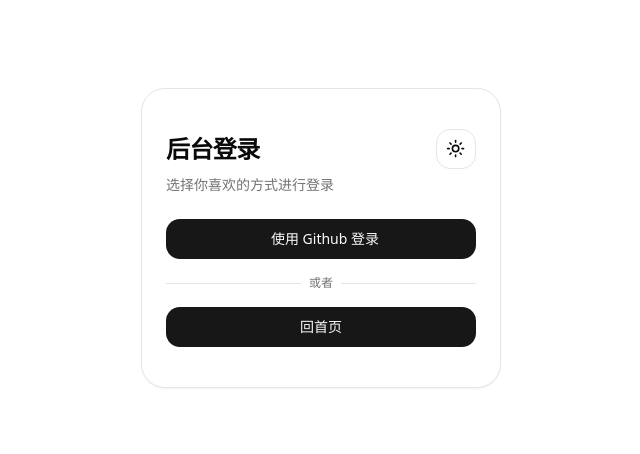
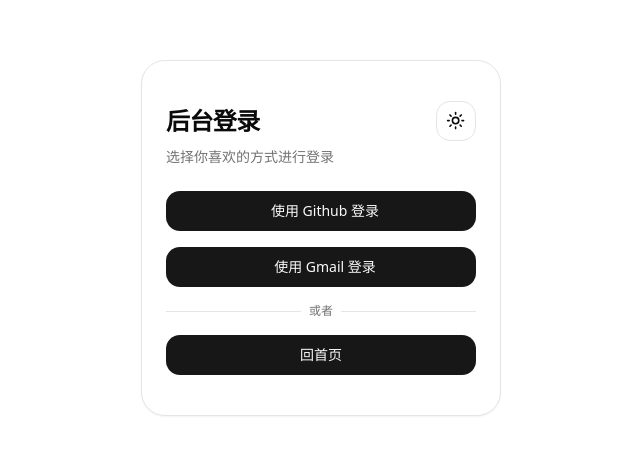
Before and after one commit to MattGRP/GaTT, a Next.js app: page /auth/sign_in in a window 1280 px wide. Shown: the part 162-616 px from the top of the page, without its empty margins (319-959 px from the left). Built offline with nearby package versions, Linux system fonts and the light colour scheme; no server answers; the database is empty; what tailwindcss-animated, tailwindcss-debug-screens would draw is missing.

Commit message:
添加gmail登录

```diff
--- a/features/auth/pages/sign-in-page.tsx
+++ b/features/auth/pages/sign-in-page.tsx
@@ -11,12 +11,12 @@ import {
   CardTitle,
 } from "@/components/ui/card";
 
-import { IconBrandGithub } from "@/components/icons";
+import {IconBrandGithub, IconLogoGmail} from "@/components/icons";
 import { ModeToggle } from "@/components/mode-toggle";
 
 import { PATHS } from "@/constants";
 
-import { signInWithGithub } from "../actions/sign-in";
+import {signInWithGithub, signInWithGoogle} from "../actions/sign-in";
 
 export const SignInPage = () => {
   const router = useRouter();
@@ -40,6 +40,14 @@ export const SignInPage = () => {
               onClick={handleSignInWithGithub}
             >
               <IconBrandGithub className="mr-2 text-base" /> 使用 Github 登录
+            </Button>
+            <Button
+              variant="default"
+              className="!w-full"
+              type="button"
+              onClick={handleSignInWithGoogle}
+            >
+              <IconLogoGmail className="mr-2 text-base" /> 使用 Gmail 登录
             </Button>
             <div className="relative">
               <div className="absolute inset-0 flex items-center">
@@ -68,6 +76,9 @@ export const SignInPage = () => {
   async function handleSignInWithGithub() {
     await signInWithGithub();
   }
+  async function handleSignInWithGoogle() {
+    await signInWithGoogle();
+  }
 
   function handleGoHome() {
     router.push(PATHS.SITE_HOME);
```
